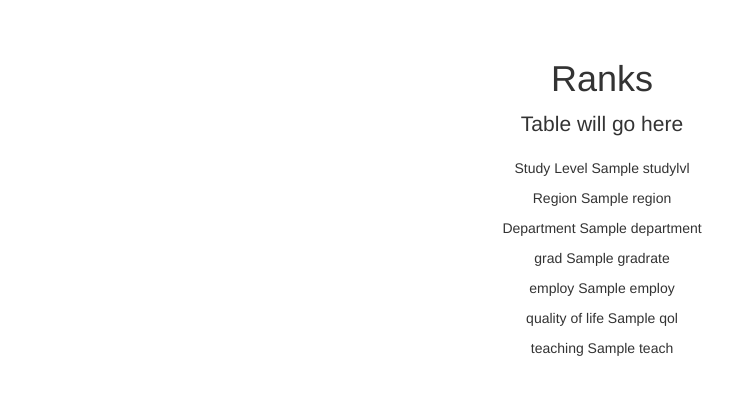
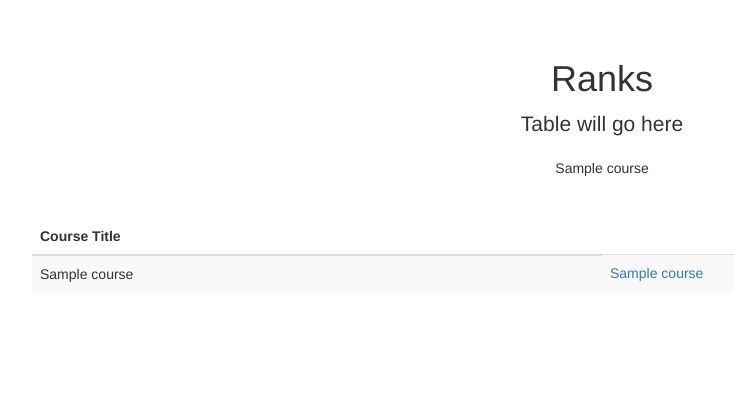
Before and after one commit to Jim-Walk/Software-Development-Assessment, a Flask app: template website/templates/rank.html in a window 1280 px wide. Shown: the part 51-446 px from the top of the page, without its empty margins (38-772 px from the left). Run offline with Flask 2, Linux system fonts and the light colour scheme; the template is opened without the code that fills it: most values are stand-ins (such as "Sample title", 1, 10 or a date in 2020); some libraries are stand-ins or nearby versions.

Commit message:
page rank and front page

```diff
--- a/website/helpers.py
+++ b/website/helpers.py
@@ -8,7 +8,6 @@ def get_logo(uni_title):
     url ='https://www.googleapis.com/customsearch/v1?searchType=image&cx=011314089285855499136%3Ata88ozaawbs&num=1&fields=items(link)'+config.API_KEY
     # construct query string using a list comprhension
     # convert spaces to %20
-    query = '&q=' + ''.join(['%20' if char is ' ' else char for char in
-                             uni_title]) + '%20logo'
+    query = '&q=' + uni_title.replace(' ', '%20') + '%20logo'
     r = requests.get(url+query)
     return r.json()['items'][0]['link']
--- a/website/routes.py
+++ b/website/routes.py
@@ -1,6 +1,7 @@
-from flask import Flask, render_template
+from flask import Flask, render_template, request
 from flask_pymongo import PyMongo
 from helpers import get_logo
+from copy import deepcopy
 app = Flask(__name__)
 app.config["MONGO_URI"] = "mongodb://127.0.0.1:27017/rankit"
 mongo = PyMongo(app)
@@ -39,10 +40,23 @@ def unis():
     uni_list = mongo.db.institutions.find()
     return render_template('uni-list.html', uni_list = uni_list)
 
-@app.route('/rank/<STUDYLVL>&<REGION>&<DPRTMNT>/<int:GRD>&<int:EMPLOY>&<QOL>&<TEACH>')
-def rank(STUDYLVL, REGION, DPRTMNT, GRD, EMPLOY, QOL, TEACH):
-    return render_template('rank.html', studylvl=STUDYLVL, region=REGION,
-                           department=DPRTMNT, gradrate=GRD, employ=EMPLOY,
-                           qol=QOL, teach=TEACH)
+@app.route('/rank', methods=['GET'])
+def rankNew():
+    if request.method == 'GET':
+        department = request.args['department'].replace('+', ' ')
+        course_and_uni =[]
+        courses = mongo.db.courses.find({"$text": {"$search": department}}, limit=10)
+        for course in courses:
+            course_and_uni += [course] #.update(uni)]
+
+        for course in course_and_uni:
+            uni = mongo.db.institutions.find_one({'UKPRN':course['UKPRN']})
+            course.update(uni)
+        print(courses.rewind()[0])
+
+        for course in course_and_uni:
+            print(course['TITLE'], ': ', course['PROVIDER_NAME'])
+    return render_template('rank.html', courses=course_and_uni)
+
 if __name__ == '__main__':
 	app.run()
--- a/website/templates/rank.html
+++ b/website/templates/rank.html
@@ -4,12 +4,20 @@
       <div class="starter-template">
         <h1>Ranks</h1>
         <p class="lead"> Table will go here </p>
-        <p> Study Level {{studylvl}} </p>
-        <p> Region {{region}} </p>
-        <p> Department {{department}} </p>
-        <p> grad {{gradrate}} </p>
-        <p> employ {{employ}} </p>
-        <p> quality of life {{qol}} </p>
-        <p> teaching {{teach}} </p>
+        {% for course in courses %}
+            {{ course.TITLE }}
+        {% endfor %}
       </div>
+        <table class="table table-striped">
+            <thead>
+                <th scope="col">Course Title</th>
+            </thead>
+            <tbody>
+            {% for course in courses %}
+                <tr>
+                    <td>{{course.PROVIDER_NAME}}</td><td><a href="/course/{{course.KISCOURSEID}}">{{course.TITLE}}</a></td>
+                </tr>
+            {%endfor%}
+            </tbody>
+        </table>
 {% endblock %}
```
Also changed, not shown: website/templates/index.html (+15 -0 lines), 2 other files.
